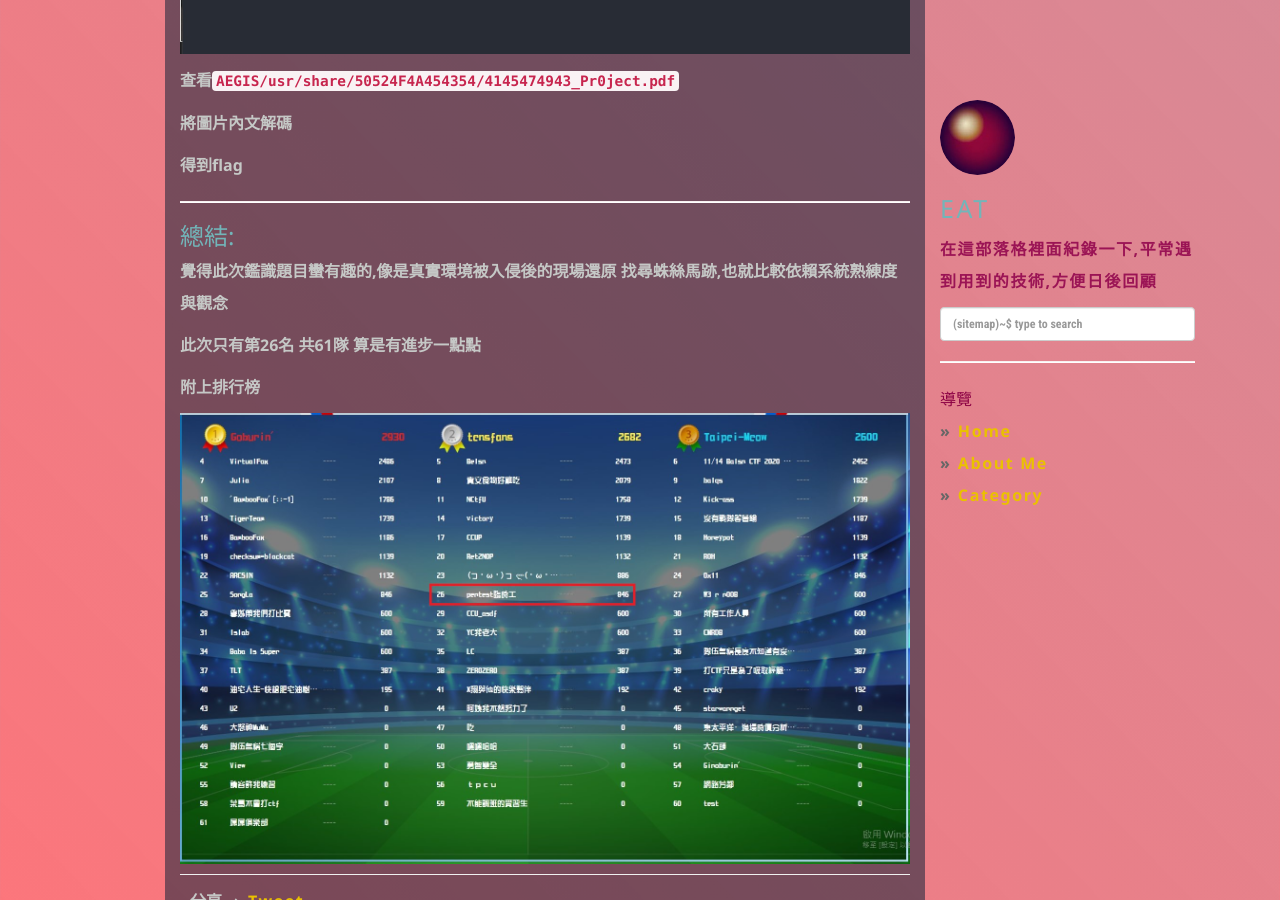
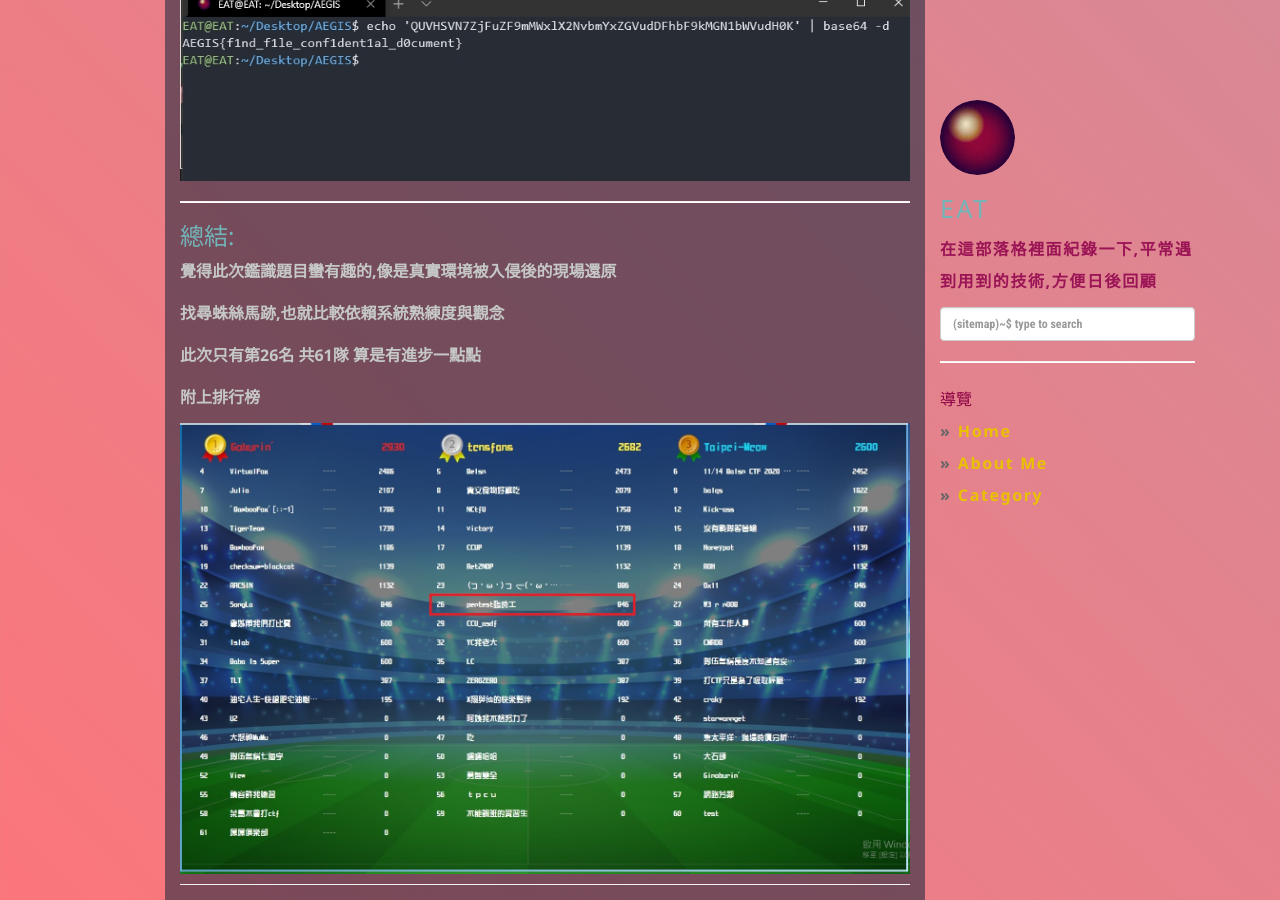
Before and after one commit to dyeat/dyeat.github.io, a Jekyll site: the page built from _posts/2020-11-09-2020_AEGIS_神盾杯_misc.md, in a window 1280 px wide and 900 px high, scrolled down 7192 px. Built offline with Jekyll 4.4.1, drawn with Linux system fonts in a browser that asks for light colours; nearby versions of some CDN libraries; comment, search, counter and statistics services are not loaded.

Commit message:
upload post

```diff
--- a/_posts/2020-11-09-2020_AEGIS_神盾杯_misc.md
+++ b/_posts/2020-11-09-2020_AEGIS_神盾杯_misc.md
@@ -110,13 +110,13 @@
 發現幾個資料夾剩下的就是到指定資料夾
 找尋對應檔案,查看線索
 
-![forensic-ˊ7](https://raw.githubusercontent.com/dyeat/dyeat.github.io/master/static/img/2020-11-09/forensic-flag.jpg)
-
 查看`AEGIS/usr/share/50524F4A454354/4145474943_Pr0ject.pdf`
 
 將圖片內文解碼
 
 得到flag
+
+![forensic-ˊ7](https://raw.githubusercontent.com/dyeat/dyeat.github.io/master/static/img/2020-11-09/forensic-flag.jpg)
 
 
 ---
@@ -124,6 +124,7 @@
 ### 總結:
 
 覺得此次鑑識題目蠻有趣的,像是真實環境被入侵後的現場還原
+
 找尋蛛絲馬跡,也就比較依賴系統熟練度與觀念
 
 此次只有第26名 共61隊 算是有進步一點點
```
